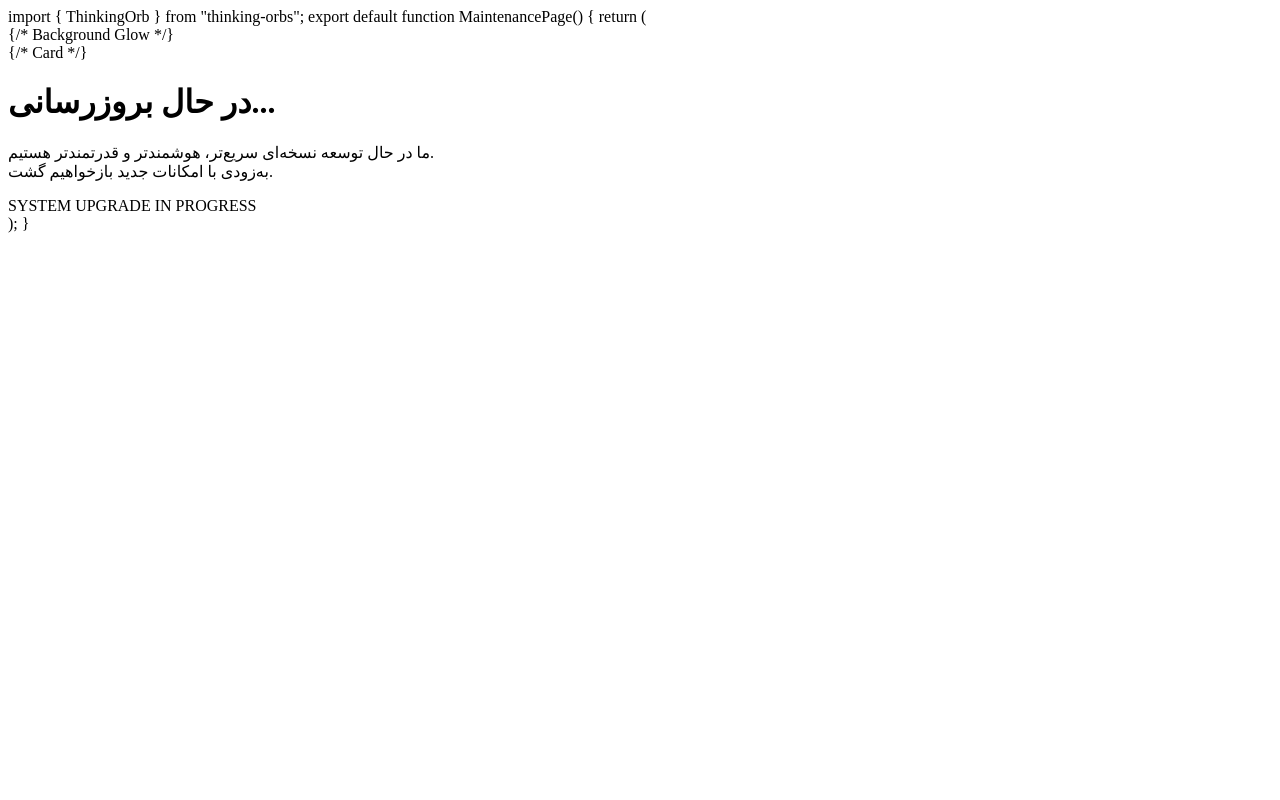
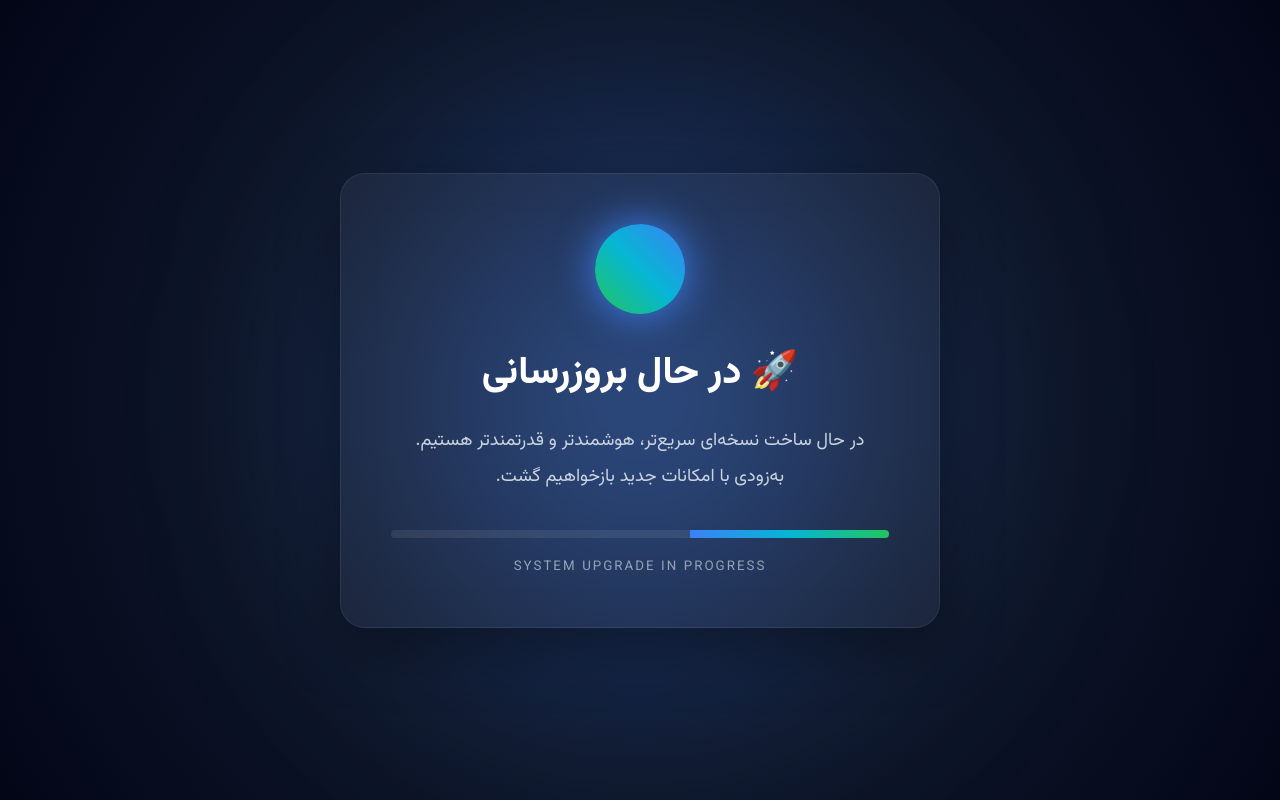
Before and after one commit to radinrezaei098-svg/qr1-telegram-bot, a website: page public/index.html in a window 1280 px wide. Drawn offline with Linux system fonts and the light colour scheme.

Commit message:
Update index.html

```diff
--- a/public/index.html
+++ b/public/index.html
@@ -1,119 +1,137 @@
-import { ThinkingOrb } from "thinking-orbs";
+<!DOCTYPE html>
+<html lang="fa" dir="rtl">
+<head>
+<meta charset="UTF-8">
+<meta name="viewport" content="width=device-width, initial-scale=1.0">
+<title>در حال بروزرسانی</title>
 
-export default function MaintenancePage() {
-  return (
-    <div
-      style={{
-        minHeight: "100vh",
-        background:
-          "radial-gradient(circle at top, #1e293b 0%, #0f172a 45%, #020617 100%)",
-        display: "flex",
-        justifyContent: "center",
-        alignItems: "center",
-        fontFamily: "Inter, sans-serif",
-        color: "#fff",
-        overflow: "hidden",
-        position: "relative",
-      }}
-    >
-      {/* Background Glow */}
-      <div
-        style={{
-          position: "absolute",
-          width: 500,
-          height: 500,
-          borderRadius: "50%",
-          background: "rgba(59,130,246,.15)",
-          filter: "blur(120px)",
-        }}
-      />
+<link href="https://fonts.googleapis.com/css2?family=Vazirmatn:wght@300;400;600;800&display=swap" rel="stylesheet">
 
-      {/* Card */}
-      <div
-        style={{
-          position: "relative",
-          zIndex: 2,
-          width: "90%",
-          maxWidth: 600,
-          padding: "50px 40px",
-          borderRadius: 24,
-          textAlign: "center",
-          background: "rgba(255,255,255,.05)",
-          backdropFilter: "blur(18px)",
-          border: "1px solid rgba(255,255,255,.08)",
-          boxShadow: "0 25px 60px rgba(0,0,0,.45)",
-        }}
-      >
-        <ThinkingOrb state="solving" size={90} speed={1.85} />
+<style>
+*{
+margin:0;
+padding:0;
+box-sizing:border-box;
+font-family:'Vazirmatn',sans-serif;
+}
 
-        <h1
-          style={{
-            marginTop: 30,
-            fontSize: 38,
-            fontWeight: 800,
-            letterSpacing: 1,
-          }}
-        >
-          در حال بروزرسانی...
-        </h1>
+body{
+height:100vh;
+display:flex;
+justify-content:center;
+align-items:center;
+background:radial-gradient(circle,#16213e,#0f172a,#020617);
+overflow:hidden;
+color:white;
+}
 
-        <p
-          style={{
-            marginTop: 20,
-            color: "#cbd5e1",
-            fontSize: 18,
-            lineHeight: 1.8,
-          }}
-        >
-          ما در حال توسعه نسخه‌ای سریع‌تر، هوشمندتر و قدرتمندتر هستیم.
-          <br />
-          به‌زودی با امکانات جدید بازخواهیم گشت.
-        </p>
+.glow{
+position:absolute;
+width:450px;
+height:450px;
+background:#3b82f655;
+border-radius:50%;
+filter:blur(120px);
+animation:pulse 3s infinite;
+}
 
-        <div
-          style={{
-            marginTop: 35,
-            width: "100%",
-            height: 8,
-            borderRadius: 999,
-            background: "rgba(255,255,255,.08)",
-            overflow: "hidden",
-          }}
-        >
-          <div
-            style={{
-              width: "45%",
-              height: "100%",
-              borderRadius: 999,
-              background:
-                "linear-gradient(90deg,#3b82f6,#06b6d4,#22c55e)",
-              animation: "loading 2s infinite ease-in-out",
-            }}
-          />
-        </div>
+.card{
+position:relative;
+z-index:5;
+width:90%;
+max-width:600px;
+padding:50px;
+text-align:center;
+background:rgba(255,255,255,.05);
+backdrop-filter:blur(18px);
+border:1px solid rgba(255,255,255,.08);
+border-radius:25px;
+box-shadow:0 20px 60px rgba(0,0,0,.4);
+}
 
-        <div
-          style={{
-            marginTop: 18,
-            color: "#94a3b8",
-            fontSize: 14,
-            letterSpacing: 1,
-          }}
-        >
-          SYSTEM UPGRADE IN PROGRESS
-        </div>
-      </div>
+.orb{
+width:90px;
+height:90px;
+margin:auto;
+border-radius:50%;
+background:linear-gradient(45deg,#3b82f6,#06b6d4,#22c55e);
+animation:spin 2s linear infinite;
+box-shadow:0 0 40px #3b82f6;
+}
 
-      <style>{`
-        @keyframes loading {
-          0% {
-            margin-left: -45%;
-          }
-          100% {
-            margin-left: 100%;
-          }
-        }
-      `}</style>
-    </div>
-  );
+h1{
+margin-top:30px;
+font-size:38px;
+font-weight:800;
 }
+
+p{
+margin-top:20px;
+font-size:18px;
+line-height:2;
+color:#cbd5e1;
+}
+
+.progress{
+margin-top:35px;
+height:8px;
+background:#ffffff15;
+border-radius:20px;
+overflow:hidden;
+}
+
+.bar{
+height:100%;
+width:40%;
+background:linear-gradient(90deg,#3b82f6,#06b6d4,#22c55e);
+animation:loading 2s infinite;
+}
+
+small{
+display:block;
+margin-top:18px;
+color:#94a3b8;
+letter-spacing:2px;
+}
+
+@keyframes spin{
+100%{transform:rotate(360deg);}
+}
+
+@keyframes loading{
+0%{margin-left:-40%;}
+100%{margin-left:100%;}
+}
+
+@keyframes pulse{
+50%{transform:scale(1.2);}
+}
+</style>
+
+</head>
+<body>
+
+<div class="glow"></div>
+
+<div class="card">
+
+<div class="orb"></div>
+
+<h1>🚀 در حال بروزرسانی</h1>
+
+<p>
+در حال ساخت نسخه‌ای سریع‌تر، هوشمندتر و قدرتمندتر هستیم.
+<br>
+به‌زودی با امکانات جدید بازخواهیم گشت.
+</p>
+
+<div class="progress">
+<div class="bar"></div>
+</div>
+
+<small>SYSTEM UPGRADE IN PROGRESS</small>
+
+</div>
+
+</body>
+</html>
```
